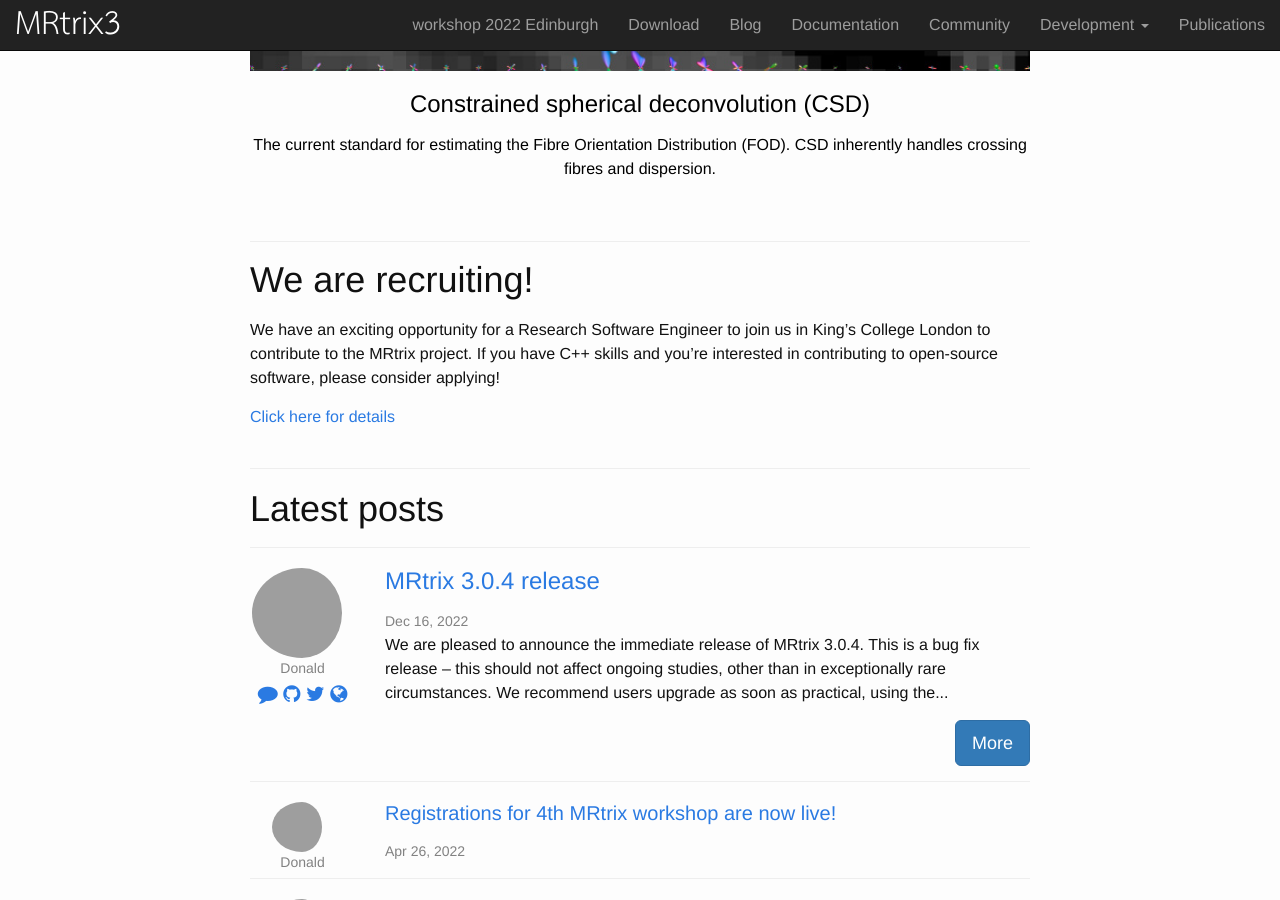
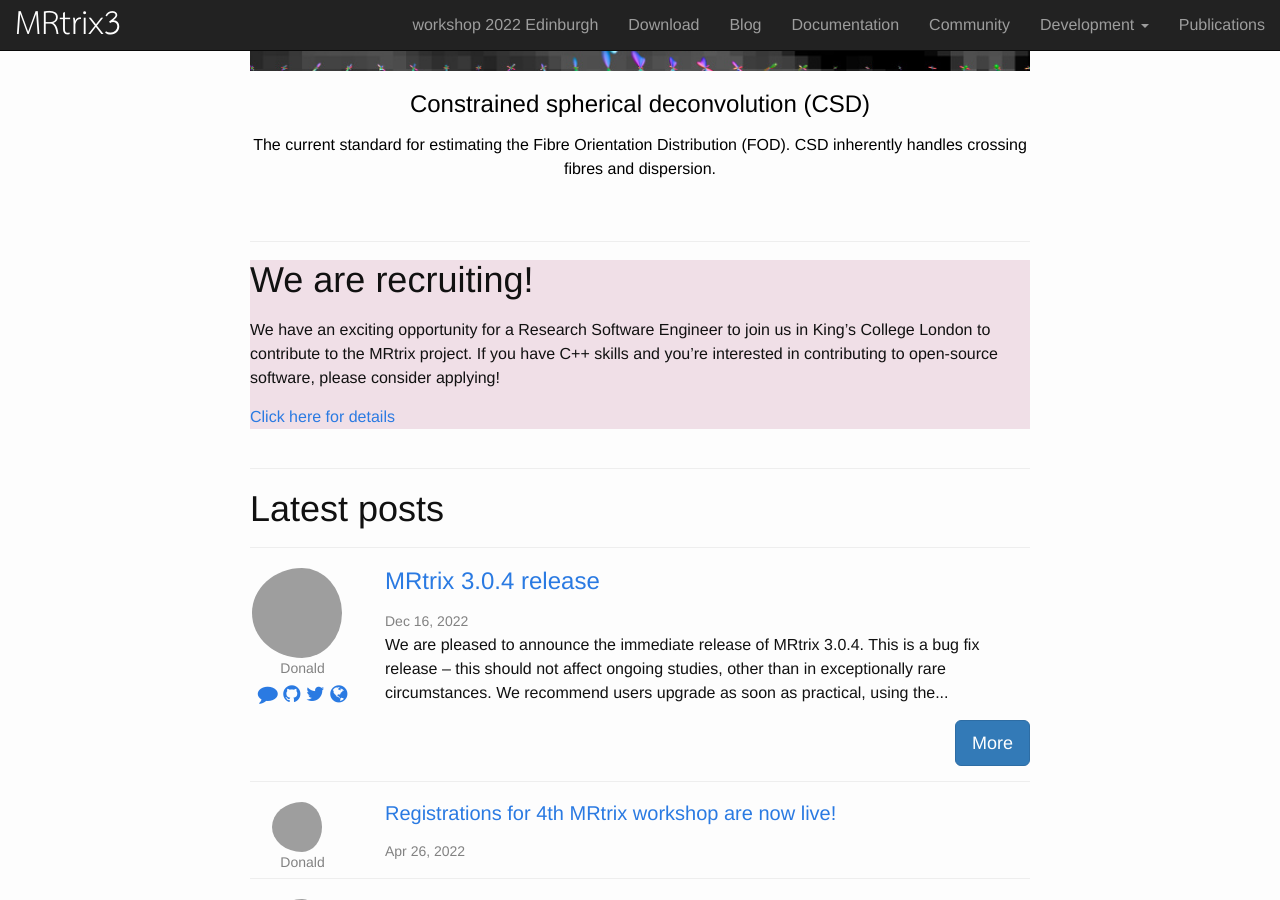
Before and after one commit to MRtrix3/MRtrix3.github.io, a Jekyll site: the page built from index.html, in a window 1280 px wide and 900 px high, scrolled down 1044 px. Built offline with Jekyll 4.4.1, drawn with Linux system fonts in a browser that asks for light colours; nearby versions of some CDN libraries; grey boxes are pictures that could not be loaded.

Commit message:
add background highlight to recruitment section

```diff
--- a/index.html
+++ b/index.html
@@ -14,6 +14,7 @@ layout: frontpage
 
     <hr>
 
+    <div style="background:#f0dfe7;">
 
     <h1>We are recruiting!</h1>
     <p>
@@ -25,7 +26,10 @@ layout: frontpage
     <p>
     <a href=https://jobs.kcl.ac.uk/gb/en/job/060969/Research-Software-Engineer target="_blank">Click here for details</a>
     </p>
+    </div>
+
     <br>
+
 
     <hr>
 
```
